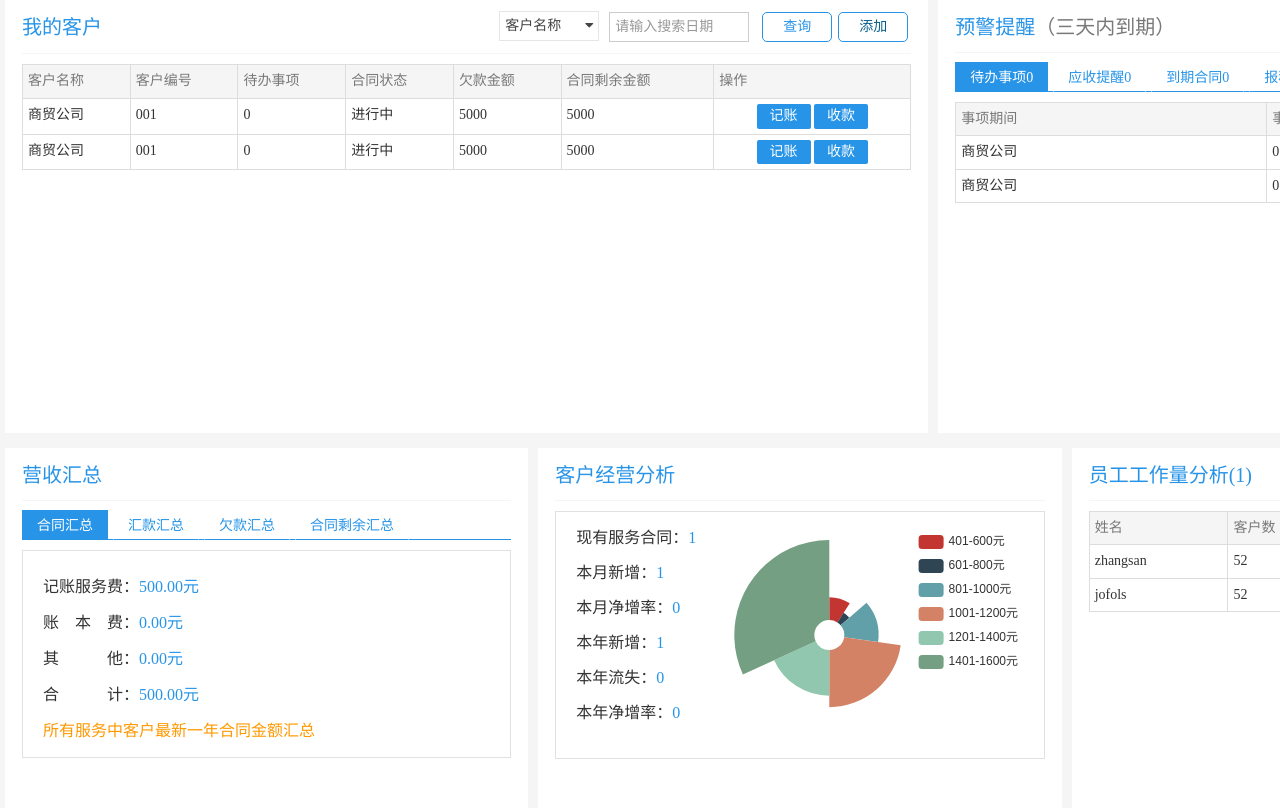
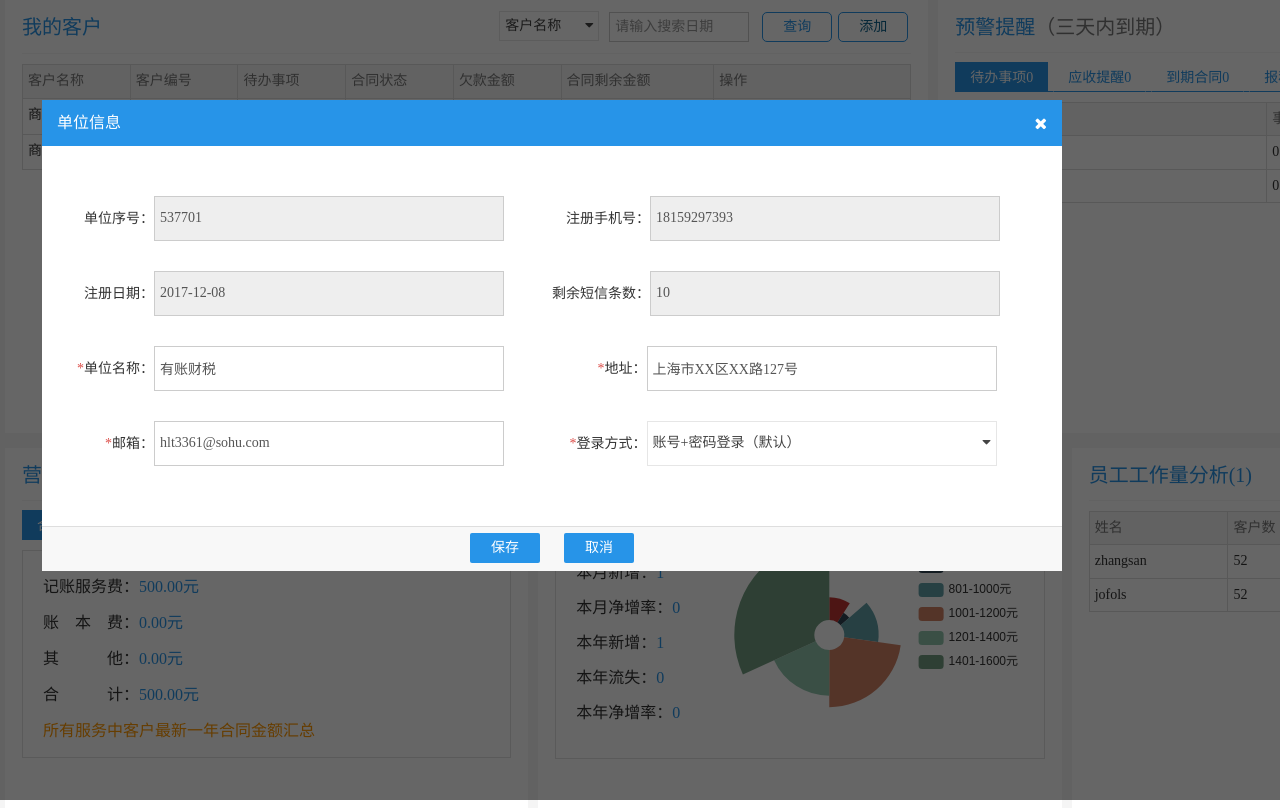
Before and after one commit to lxd1029/youzhang, a website: page src/modules/desktop.html in a window 1280 px wide. Both pictures are taken after a click on the link "添加". Shown: the top 808 px of the page. Drawn offline with Linux system fonts and the light colour scheme; a web font is replaced by a local one.

Commit message:
单位信息弹窗

```diff
--- a/src/css/desktop.css
+++ b/src/css/desktop.css
@@ -119,3 +119,31 @@ html,body{
 .toolbar .am-selected-list .am-icon-check{
     font-size: 14px;
 }
+/* 模态窗 */
+.am-modal-dialog{
+    width: 1020px;
+}
+.am-modal-bd{
+    background-color: #fff;
+    padding: 30px 35px 45px;
+}
+.am-modal-bd>ul>li{
+    padding: 15px 0;
+}
+.am-modal-bd li>div:first-child{line-height: 45px;font-size: 14px}
+.am-modal-bd li>div:last-child{
+    width: 350px;
+}
+.am-modal-bd li>div:last-child input{
+    width: 100%;
+    height: 45px;
+    margin: 0;
+}
+.my-select .am-selected-btn.am-btn-default{
+    height: 45px;
+    top: 0;
+}
+.am-modal-hd+.am-modal-bd{
+    padding-top:35px;
+}
+/* 模态窗 */
--- a/src/js/page/desktop.js
+++ b/src/js/page/desktop.js
@@ -16,7 +16,7 @@ $(window).resize(function (a, b) {
     });
 });
 
-
+myModal("#department_info","#departmentInfo")
 var myChart = echarts.init(document.getElementById('analyzeWindow'));
 var option = {
     tooltip : {
--- a/src/modules/desktop.html
+++ b/src/modules/desktop.html
@@ -24,7 +24,7 @@
                         <input type="text" placeholder="请输入搜索日期" class="am-form-field search-input">
                     </div>
                     <a href="javascript:;" class="am-fl my-btn">查询</a>
-                    <a href="javascript:;" class="am-fl my-btn">添加</a>
+                    <a href="javascript:;" class="am-fl my-btn" id="department_info">添加</a>
                 </div>
             </div>
             <table class="my-cus am-table am-table-bordered am-text-middle">
@@ -382,7 +382,71 @@
         </div>
     </div>
 </div>
-
+<!--查看修改单位信息模态窗口-->
+<div class="am-modal am-modal-alert" tabindex="-1" id="departmentInfo">
+    <div class="am-modal-dialog">
+        <div class="am-modal-hd am-text-left">单位信息 <i class="am-icon-close am-fr closeA"></i></div>
+        <div class="am-modal-bd" data-am-validator>
+            <ul class="am-avg-sm-2">
+                <li>
+                    <div class="am-fl">&nbsp;&nbsp;单位序号：</div>
+                    <div class="am-fl am-input-group">
+                        <input type="text" disabled class="am-form-field search-input" value="537701">
+                    </div>
+                </li>
+                <li>
+                    <div class="am-fl">　注册手机号：</div>
+                    <div class="am-fl am-input-group">
+                        <input type="text" disabled class="am-form-field search-input" value="18159297393">
+                    </div>
+                </li>
+                <li>
+                    <div class="am-fl">&nbsp;&nbsp;注册日期：</div>
+                    <div class="am-fl am-input-group">
+                        <input type="text" disabled class="am-form-field search-input" value="2017-12-08">
+                    </div>
+                </li>
+                <li>
+                    <div class="am-fl">剩余短信条数：</div>
+                    <div class="am-fl am-input-group">
+                        <input type="text" disabled class="am-form-field search-input" value="10">
+                    </div>
+                </li>
+                <li>
+                    <div class="am-fl"><span class="am-text-danger">*</span>单位名称：</div>
+                    <div class="am-fl am-input-group">
+                        <input type="text" class="am-form-field search-input" value="有账财税" required>
+                    </div>
+                </li>
+                <li>
+                    <div class="am-fl"><span class="am-text-danger">　　　&nbsp;*</span>地址：</div>
+                    <div class="am-fl am-input-group">
+                        <input type="text" class="am-form-field search-input" value="上海市XX区XX路127号" required>
+                    </div>
+                </li>
+                <li>
+                    <div class="am-fl"><span class="am-text-danger">　　*</span>邮箱：</div>
+                    <div class="am-fl am-input-group">
+                        <input type="text" class="am-form-field search-input" value="hlt3361@sohu.com" required>
+                    </div>
+                </li>
+                <li>
+                    <div class="am-fl"><span class="am-text-danger">　&nbsp;*</span>登录方式：</div>
+                    <div class="am-fl my-select">
+                        <select data-am-selected="{btnWidth:350}">
+                            <option value="1">账号+密码登录（默认）</option>
+                            <option value="2">登录方式</option>
+                        </select>
+                    </div>
+                </li>
+            </ul>
+        </div>
+        <div class="am-modal-footer am-text-center">
+            <a href="javascript:;" class="am-btn am-radius my-btn-yy" style="margin-right: 20px">保存</a>
+            <a href="javascript:;" class="am-btn am-radius my-btn-yy closeA">取消</a>
+        </div>
+    </div>
+</div>
 
 <script src="../js/jquery.min.js"></script>
 <script src="../js/amazeui.min.js"></script>
```
Also changed, not shown: src/modules/systemManage/expendItem.html (+1 -1 lines).
